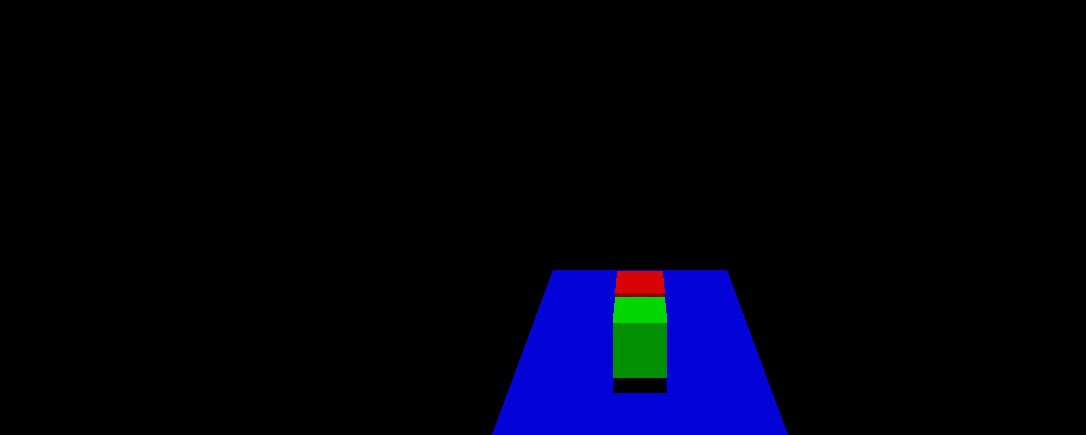
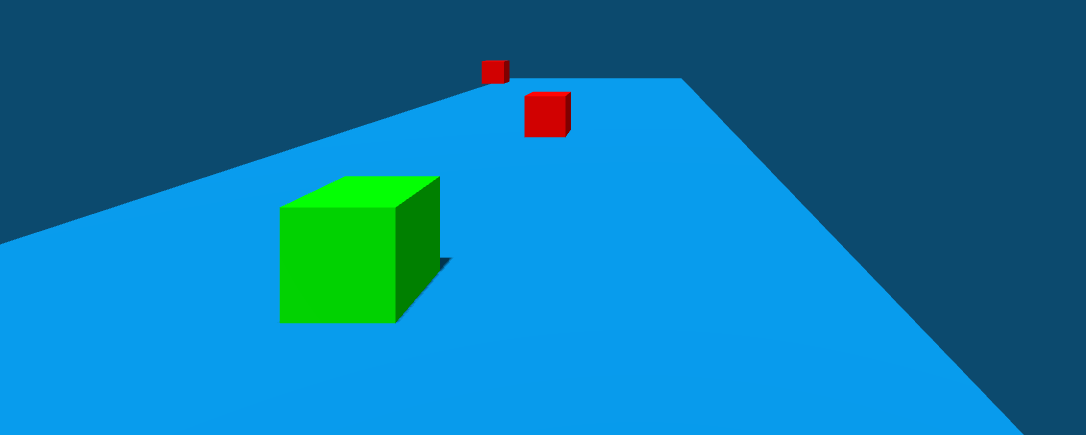
Before and after one commit to ayoniyi/BoxCollision_Threejs, a plain HTML site: page index.html in a window 1280 px wide. Shown: the part 365-800 px from the top of the page, without its empty margins (0-1086 px from the left). Drawn offline with nearby package versions, Linux system fonts and the light colour scheme.

Commit message:
milestone1

```diff
--- a/index.html
+++ b/index.html
@@ -9,6 +9,7 @@
     <style>
       body {
         margin: 0;
+        background: #0c4a6e;
       }
     </style>
 
@@ -44,7 +45,10 @@
         1000
       );
 
-      const renderer = new THREE.WebGLRenderer();
+      const renderer = new THREE.WebGLRenderer({
+        alpha: true,
+        antialias: true,
+      });
       //shadows
       renderer.shadowMap.enabled = true;
       //
@@ -135,7 +139,8 @@
               box2: ground,
             })
           ) {
-            this.velocity.y *= 0.8;
+            const friction = 0.5;
+            this.velocity.y *= friction;
             this.velocity.y = -this.velocity.y;
           } else this.position.y += this.velocity.y;
         }
@@ -174,10 +179,11 @@
 
       //plane or ground
       const ground = new Box({
-        width: 5,
+        width: 10,
         height: 0.5,
-        depth: 10,
-        color: "#0000ff",
+        depth: 50,
+        //color: "#0000ff",
+        color: "#0369a1",
         position: {
           x: 0,
           y: -2,
@@ -195,12 +201,16 @@
       //light
       const light = new THREE.DirectionalLight(0xffffff, 1);
       light.position.y = 3;
-      light.position.z = 2;
+      light.position.z = 1;
       light.castShadow = true;
       scene.add(light);
 
-      camera.position.z = 10;
-      camera.position.y = 5;
+      scene.add(new THREE.AmbientLight(0xffffff, 0.5));
+
+      //   camera.position.z = 5;
+      //   camera.position.y = 1;
+
+      camera.position.set(2.61, 0.74, 5);
 
       console.log(cube.position.y - cube.height / 2);
       console.log(cube.position.y + cube.height / 2);
@@ -239,6 +249,9 @@
           case "KeyW":
             keys.w.pressed = true;
             break;
+          case "Space":
+            cube.velocity.y = 0.15;
+            break;
         }
       });
       window.addEventListener("keyup", (event) => {
@@ -258,27 +271,30 @@
         }
       });
 
-      const enemy = new Box({
-        width: 1,
-        height: 1,
-        depth: 1,
-        position: {
-          x: 0,
-          y: 0,
-          z: -4,
-        },
-        velocity: {
-          x: 0,
-          y: 0,
-          z: 0.05,
-        },
-        color: "red",
-        zAcceleration: true,
-      });
-      enemy.castShadow = true;
-      scene.add(enemy);
+      //   const enemy = new Box({
+      //     width: 1,
+      //     height: 1,
+      //     depth: 1,
+      //     position: {
+      //       x: 0,
+      //       y: 0,
+      //       z: -4,
+      //     },
+      //     velocity: {
+      //       x: 0,
+      //       y: 0,
+      //       z: 0.05,
+      //     },
+      //     color: "red",
+      //     zAcceleration: true,
+      //   });
+      //   enemy.castShadow = true;
+      //   scene.add(enemy);
 
-      const enemies = [enemy];
+      const enemies = [];
+
+      let frames = 0;
+      let spawnRate = 180;
 
       function animate() {
         const animationId = requestAnimationFrame(animate);
@@ -304,6 +320,32 @@
             cancelAnimationFrame(animationId);
           }
         });
+
+        if (frames % spawnRate === 0) {
+          if (spawnRate > 30) spawnRate -= 20;
+          const enemy = new Box({
+            width: 1,
+            height: 1,
+            depth: 1,
+            position: {
+              x: (Math.random() - 0.5) * 10,
+              y: 0,
+              z: -20,
+            },
+            velocity: {
+              x: 0,
+              y: 0,
+              z: 0.05,
+            },
+            color: "red",
+            zAcceleration: true,
+          });
+          enemy.castShadow = true;
+          scene.add(enemy);
+          enemies.push(enemy);
+        }
+
+        frames++;
         //cube.position.y += -0.01;
         //cube.rotation.x += 0.01;
         // cube.rotation.y += 0.01;
```
